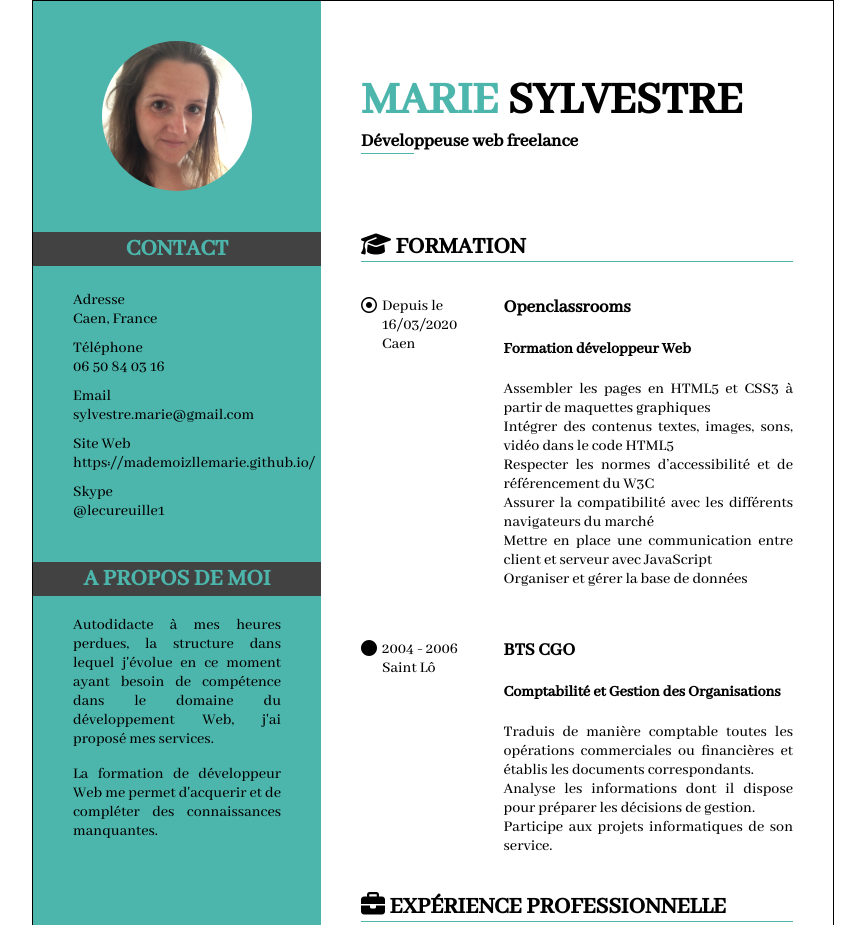
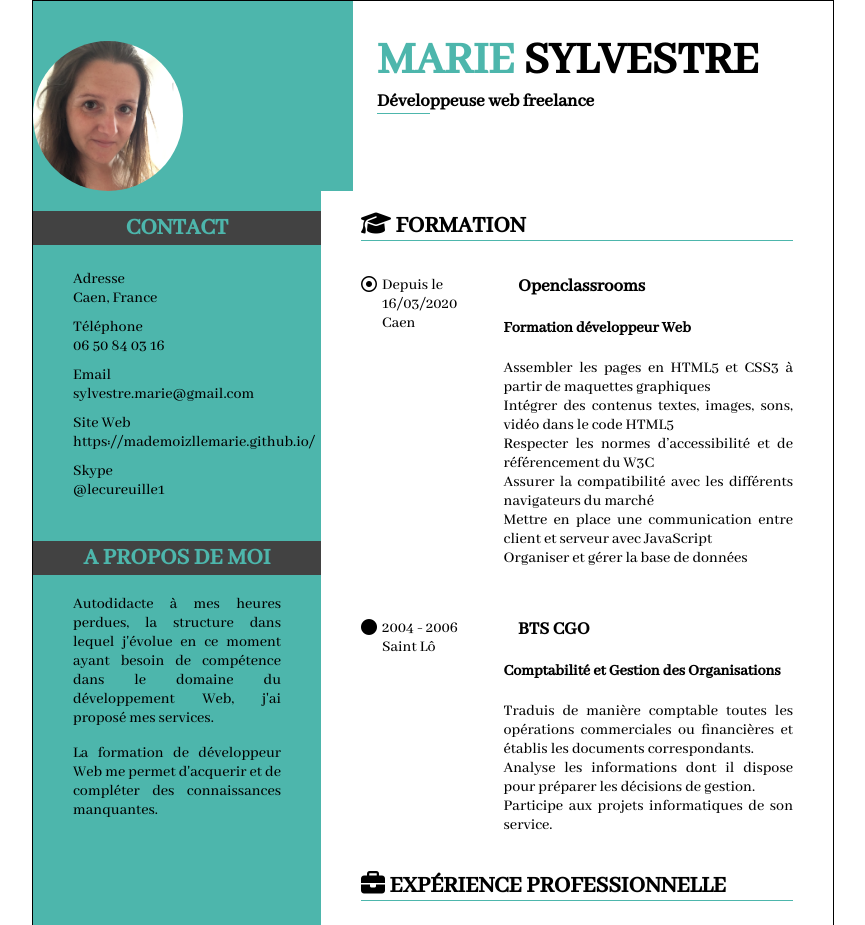
Before and after one commit to mademoizlleMarie/CV, a plain HTML site: page index.html in a window 1280 px wide. Shown: the top 925 px of the page, without its empty margins (207-1072 px from the left). Drawn offline with Linux system fonts and the light colour scheme.

Commit message:
modification css pour suppression barre blanche à gauche

```diff
--- a/style.css
+++ b/style.css
@@ -49,13 +49,15 @@ aside ul
     justify-content: space-evenly;
     padding-right: 3px;
 }
+
 aside li
 {
     list-style-type:none;
-    margin: 5px 0 5px 0;
+    padding: 5px 0 5px 0; /* modification*/
     display: flex;
     flex-direction: column;
     justify-content: space-evenly;
+    word-wrap: break-word;
 }
 aside p
 {
@@ -102,6 +104,10 @@ article .experiencepro svg {
 .Nom .bordure{
     border-bottom: 1px solid #4DB6AC;
 }
+.Nom H1,H3{
+    padding-left: 5%;
+}
+
 
 .coloruni{
     color: #4DB6AC;
@@ -126,7 +132,7 @@ header .photo #photo{
     width : 150px;
     height : 150px;
     border-radius : 75px;
-    margin: auto;
+    padding: auto; /*modification*/
     overflow:hidden;
 }
 #photo img{
@@ -136,7 +142,6 @@ header .photo #photo{
 .Nom
 {
     width: 60%;
-    margin: 5% ;
 }
 .experiencepro , .formation {
     display: flex;
```
